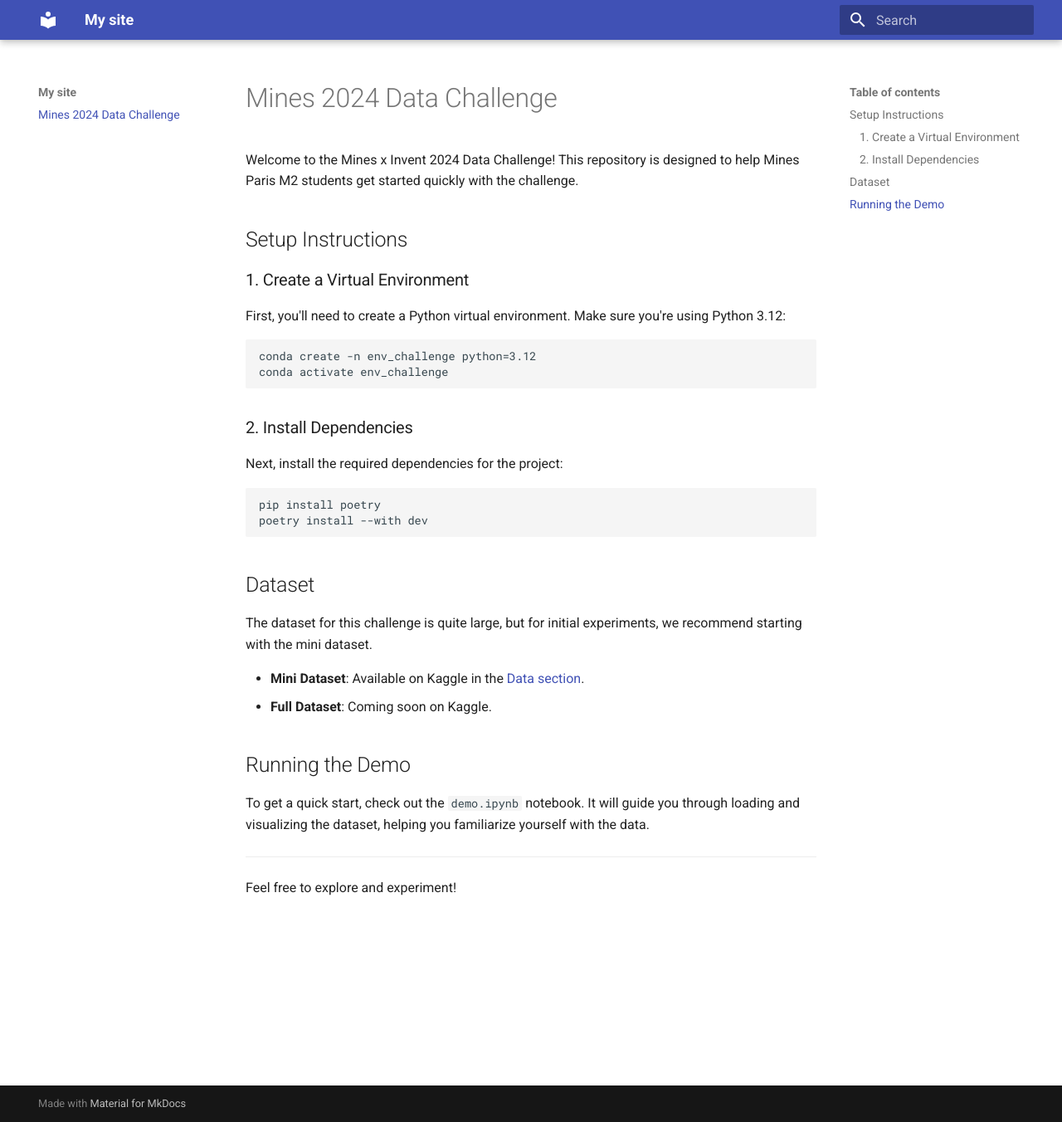
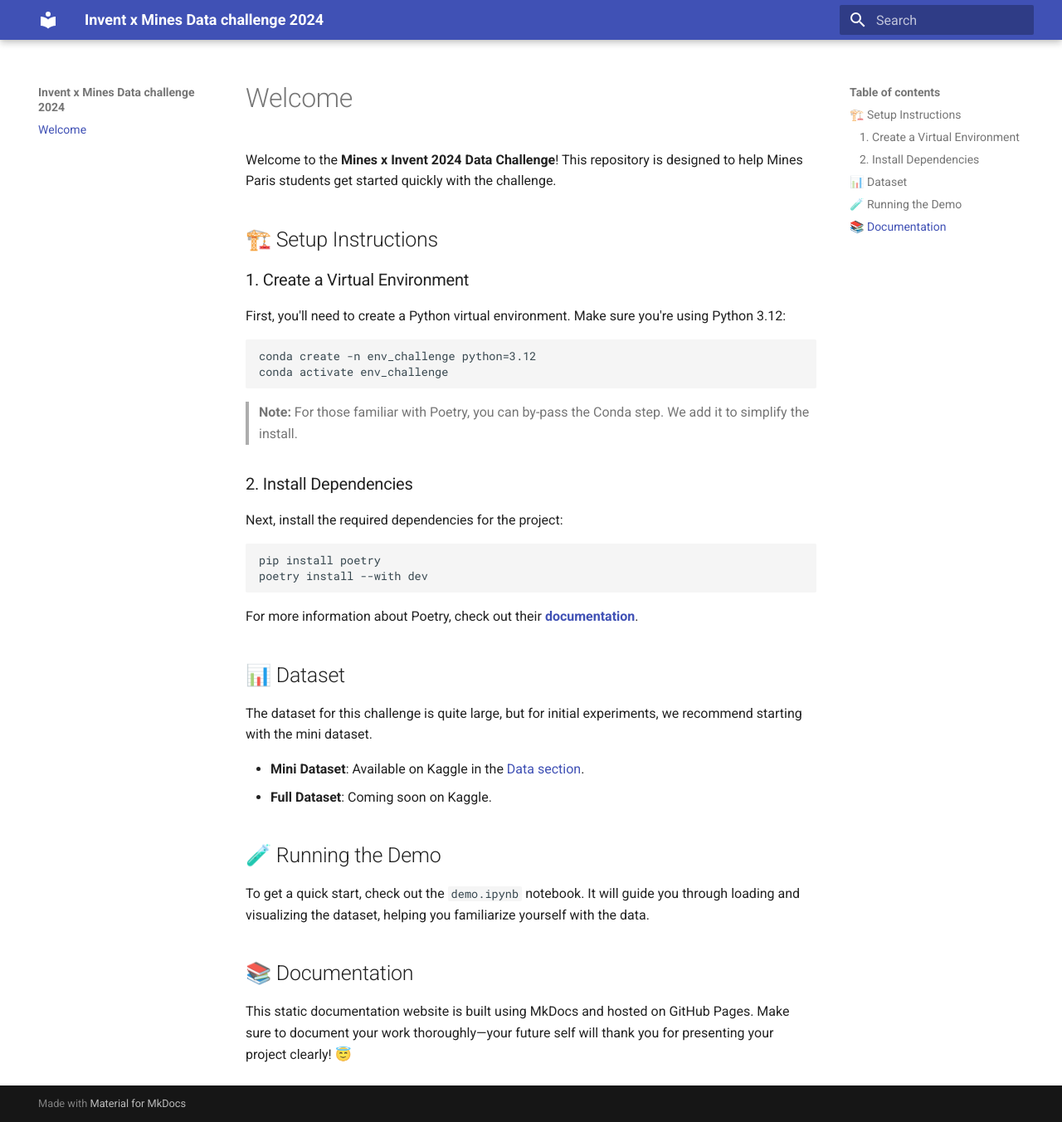
Before and after one commit to VSainteuf/pastis-benchmark, an MkDocs documentation site: the page built from docs/index.md, in a window 1280 px wide and 1352 px high. Shown: the whole window at 83% size. Built offline with MkDocs 1.6.1 and Material for MkDocs 9.7.7, drawn with Linux system fonts in a browser that asks for light colours.

Commit message:
chore: better doc mkdocs

````diff
--- a/docs/index.md
+++ b/docs/index.md
@@ -1,8 +1,8 @@
-# Mines 2024 Data Challenge
+# Welcome
 
-Welcome to the Mines x Invent 2024 Data Challenge! This repository is designed to help Mines Paris M2 students get started quickly with the challenge.
+Welcome to the **Mines x Invent 2024 Data Challenge**! This repository is designed to help Mines Paris students get started quickly with the challenge.
 
-## Setup Instructions
+## 🏗️ Setup Instructions
 
 ### 1. Create a Virtual Environment
 
@@ -13,6 +13,8 @@ conda create -n env_challenge python=3.12
 conda activate env_challenge
 ```
 
+> **Note:** For those familiar with Poetry, you can by-pass the Conda step. We add it to simplify the install.
+
 ### 2. Install Dependencies
 
 Next, install the required dependencies for the project:
@@ -22,17 +24,19 @@ pip install poetry
 poetry install --with dev
 ```
 
-## Dataset
+For more information about Poetry, check out their [**documentation**](https://python-poetry.org).
+
+## 📊 Dataset
 
 The dataset for this challenge is quite large, but for initial experiments, we recommend starting with the mini dataset.
 
 - **Mini Dataset**: Available on Kaggle in the [Data section](https://www.kaggle.com/competitions/data-challenge-invent-mines2024/data).
 - **Full Dataset**: Coming soon on Kaggle.
 
-## Running the Demo
+## 🧪 Running the Demo
 
 To get a quick start, check out the `demo.ipynb` notebook. It will guide you through loading and visualizing the dataset, helping you familiarize yourself with the data.
 
----
+## 📚 Documentation
 
-Feel free to explore and experiment!
+This static documentation website is built using MkDocs and hosted on GitHub Pages. Make sure to document your work thoroughly—your future self will thank you for presenting your project clearly! 😇
--- a/mkdocs.yml
+++ b/mkdocs.yml
@@ -1,3 +1,3 @@
-site_name: My site
+site_name: Invent x Mines Data challenge 2024
 theme:
   name: material
--- a/requirements.txt
+++ /dev/null
@@ -1,4 +0,0 @@
-torch
-numpy
-pandas
-geopandas
````
